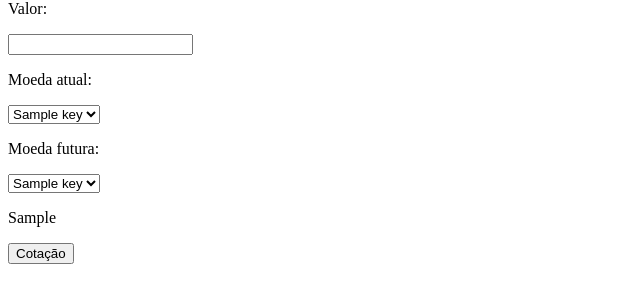
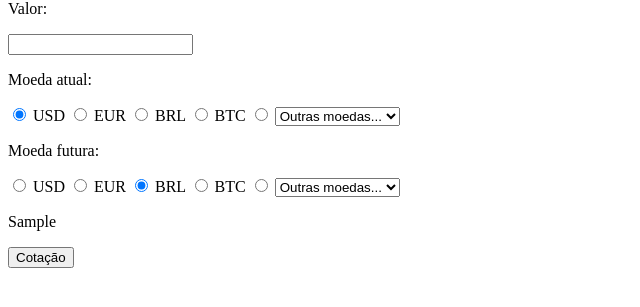
Before and after one commit to Gabriel-Assis03/Cambio, a Django app: template price/templates/exchange_page.html in a window 1280 px wide. Shown: the part 16-323 px from the top of the page, without its empty margins (0-640 px from the left). Run offline with Django 5.2, Linux system fonts and the light colour scheme; the template is opened without the code that fills it: most values are stand-ins (such as "Sample title", 1, 10 or a date in 2020).

Commit message:
moedas pre selecionadas

```diff
--- a/price/controller.py
+++ b/price/controller.py
@@ -21,7 +21,6 @@ def caculate_value(value, coinNow, coinNew):
         if value is '':
             return 'coloque um valor valido'
         response = requests.get(f'https://economia.awesomeapi.com.br/last/{coinNow}-{coinNew}')
-        # response = requests.get(f'https://economia.awesomeapi.com.br/last/USD-BRL')
         response.raise_for_status()
         data = response.json()
         q = list(data.values())
--- a/price/templates/exchange_page.html
+++ b/price/templates/exchange_page.html
@@ -12,20 +12,53 @@
         <input type="number" name="quant-value" id="quant-value">
     </div>
     <div>
-        <p>Moeda atual: </p>
-        <select name="coin-now" id="coin-now">
+        <p>Moeda atual:</p>
+        <input type="radio" id="usd" name="coin-now" value="USD" checked>
+        <label for="usd">USD</label>
+
+        <input type="radio" id="eur" name="coin-now" value="EUR">
+        <label for="eur">EUR</label>
+
+        <input type="radio" id="brl" name="coin-now" value="BRL">
+        <label for="brl">BRL</label>
+
+        <input type="radio" id="btc" name="coin-now" value="BTC">
+        <label for="btc">BTC</label>
+
+        <input type="radio" id="other-coin-now" name="coin-now" value="OTHER">
+        <label for="other-coin-now">
+            <select id="coin-now-select" onchange="selectOtherCoin('coin-now')" name="other-now">
+                <option value="" disabled selected>Outras moedas...</option>
                 {% for key in keys %}
                 <option value="{{ key }}">{{ key }}</option>
                 {% endfor %}
             </select>
+        </label>
     </div>
+
     <div>
-        <p>Moeda futura: </p>
-        <select name="coin-new" id="coin-new">
+        <p>Moeda futura:</p>
+        <input type="radio" id="usd-new" name="coin-new" value="USD">
+        <label for="usd-new">USD</label>
+
+        <input type="radio" id="eur-new" name="coin-new" value="EUR">
+        <label for="eur-new">EUR</label>
+
+        <input type="radio" id="brl-new" name="coin-new" value="BRL" checked>
+        <label for="brl-new">BRL</label>
+
+        <input type="radio" id="btc-new" name="coin-new" value="BTC">
+        <label for="btc-new">BTC</label>
+
+        <input type="radio" id="other-coin-new" name="coin-new" value="OTHER">
+        <label for="other-coin-new">
+            <select id="coin-new-select" onchange="selectOtherCoin('coin-new')" name="other-new">
+                <option value="" disabled selected>Outras moedas...</option>
                 {% for key in keys %}
                 <option value="{{ key }}">{{ key }}</option>
                 {% endfor %}
             </select>
+        </label>
     </div>
     <p>{{ finalValue }}</p>
     <button type="submit">Cotação</button>
```
Also changed, not shown: price/views.py (+8 -2 lines). Lines whose indentation alone changed are shown as unchanged.
